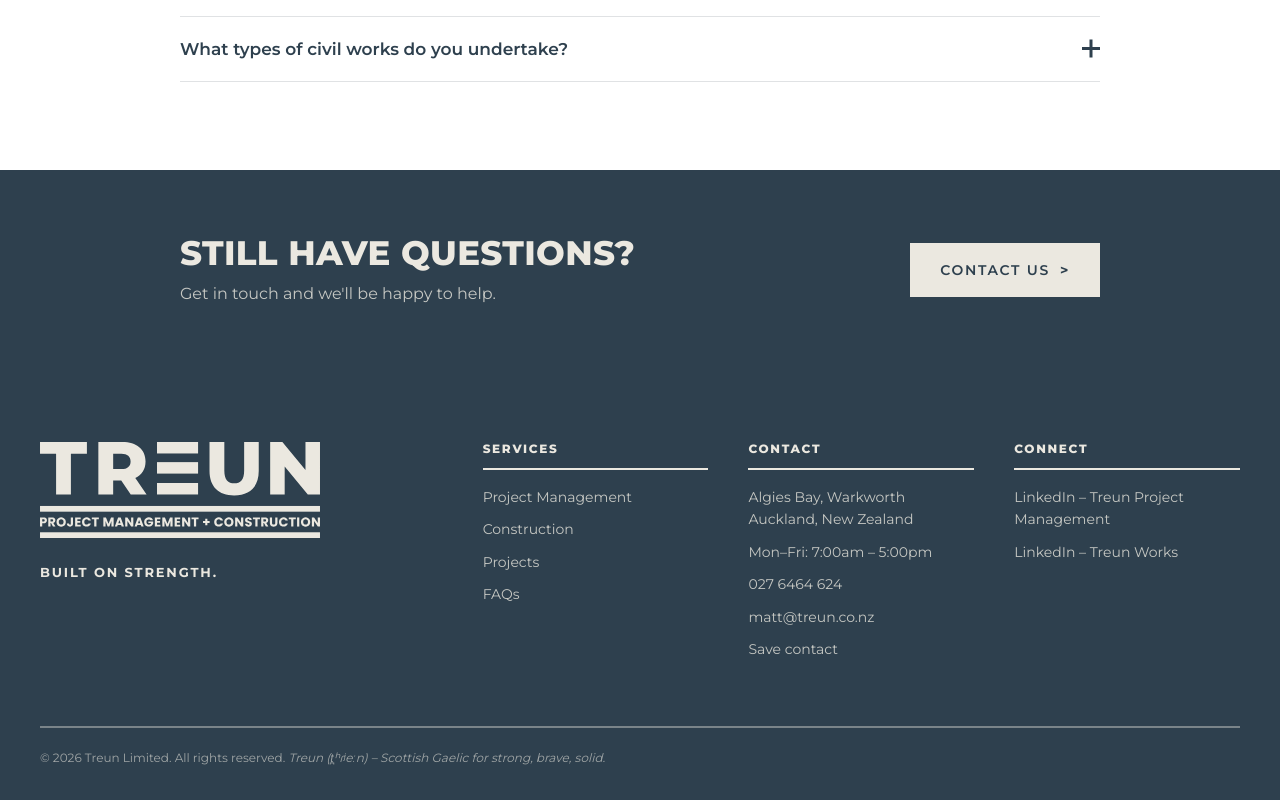
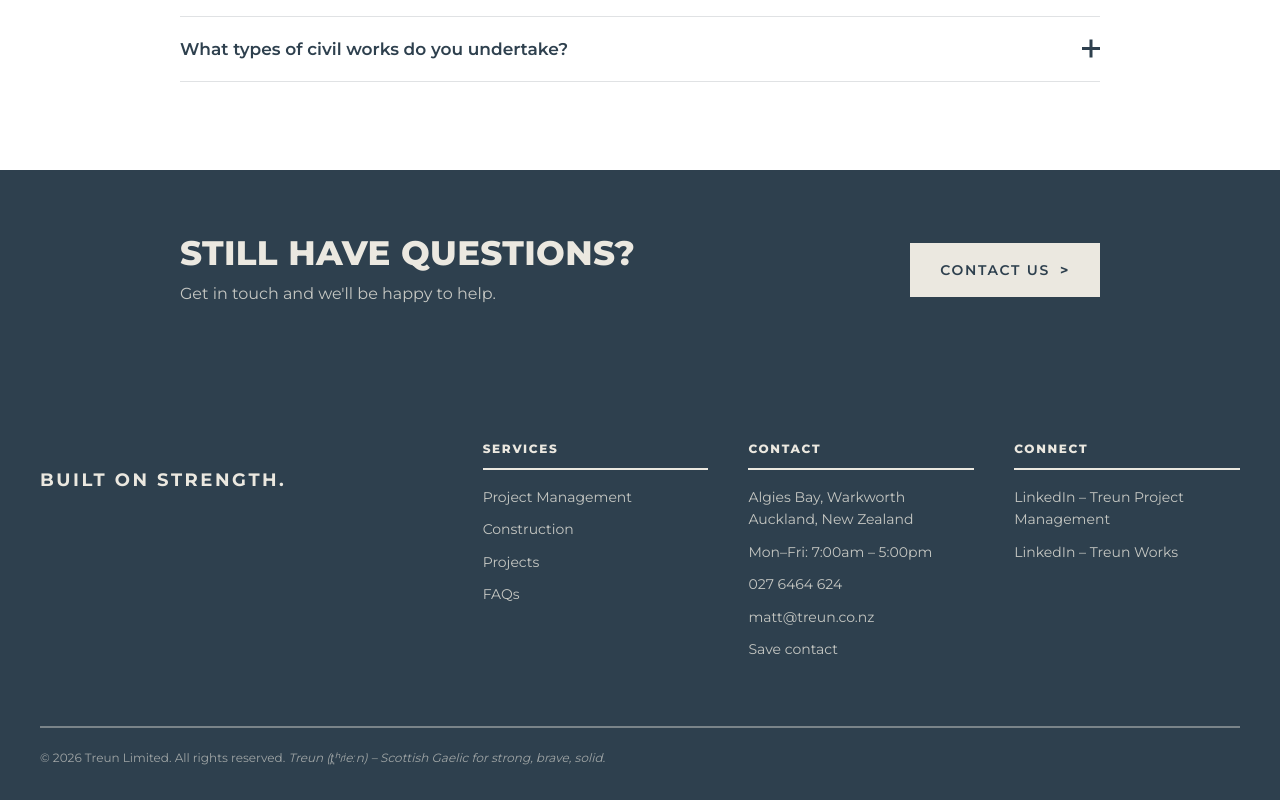
Before and after one commit to TreunLtd/treun-website, a React (Create React App) app: page /faq in a window 1280 px wide. Shown: the part 1516-2316 px from the top of the page. Built offline with nearby package versions, Linux system fonts and the light colour scheme.

Commit message:
Footer updated. Remove logo.

```diff
--- a/src/components/Footer.css
+++ b/src/components/Footer.css
@@ -21,7 +21,7 @@
 .footer-tagline {
   margin-top: 24px;
   color: var(--warm-stone);
-  font-size: 13px;
+  font-size: 18px;
   font-weight: 700;
   text-transform: uppercase;
   letter-spacing: 0.14em;
--- a/src/components/Footer.js
+++ b/src/components/Footer.js
@@ -8,14 +8,6 @@ export default function Footer() {
     <footer className="footer">
       <div className="footer-inner">
         <div className="footer-brand">
-          <a href="/" aria-label="Treun home">
-            <img
-              src="/brand/treun-lockup-stone.svg"
-              alt="Treun – Project Management + Construction"
-              width="280"
-              height="96"
-            />
-          </a>
           <p className="footer-tagline">Built on strength.</p>
         </div>
 
```
